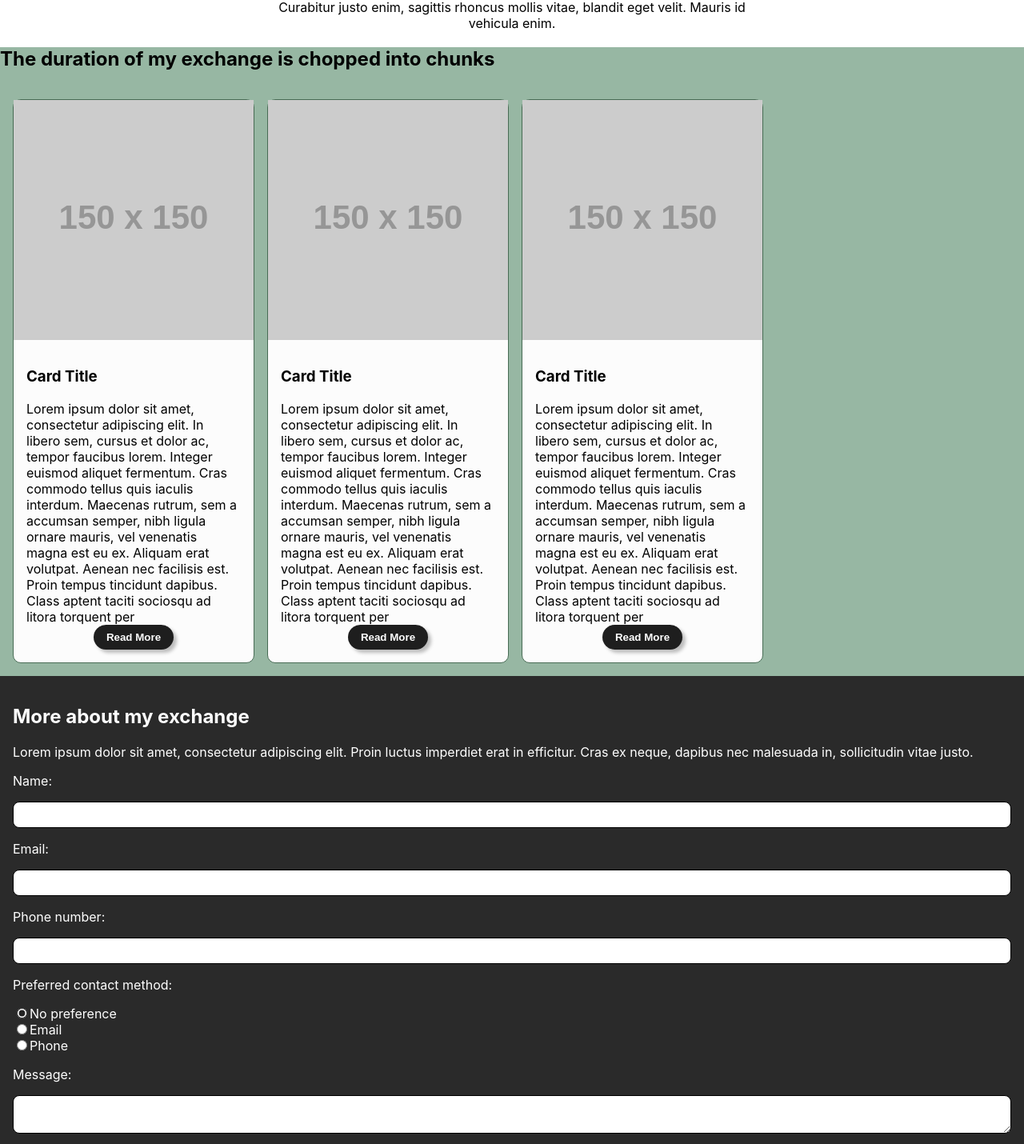
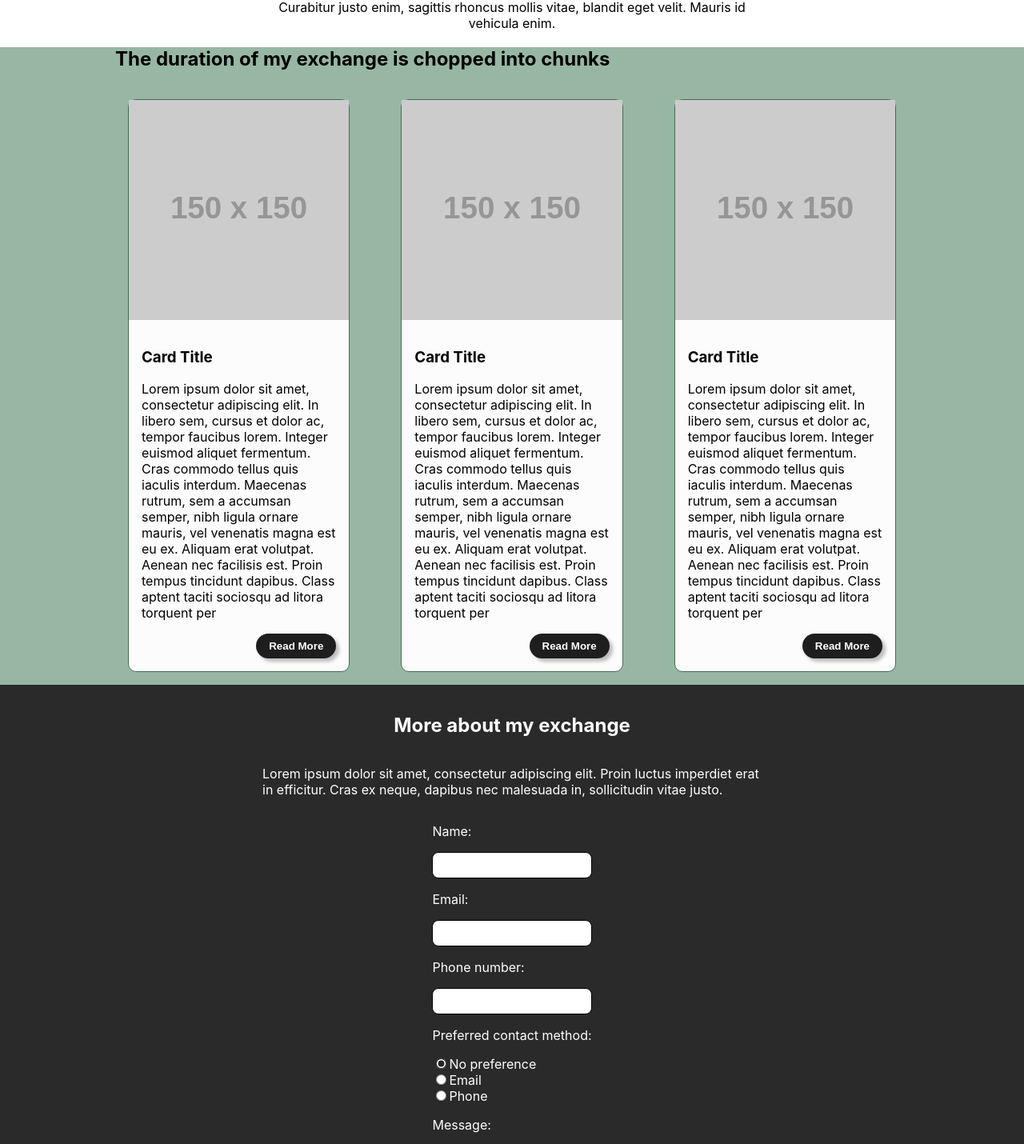
Before and after one commit to miia-mariastenius/exchange-diary, a React (Vite) app in the folder my-react-app/: page / in a window 1280 px wide. Shown: the part 234-1664 px from the top of the page at 80% size. Built offline with nearby package versions, Linux system fonts and the light colour scheme.

Commit message:
Card button aligned to right, card gap increased, padding and margin added to homepage

```diff
--- a/my-react-app/src/css/App.css
+++ b/my-react-app/src/css/App.css
@@ -65,11 +65,13 @@ p {
 
 .secondary-container {
   background-color: var(--secondary-bg-color);
+  padding: 0 9rem;
 }
 
 .card-container {
   display: flex;
-  gap: 1rem;
+  justify-content: center;
+  gap: 4rem;
   padding: 1rem;
 }
 
@@ -79,7 +81,7 @@ p {
   background-color: var(--tertiary-bg-color);
   border: 1px solid #476B54;
   border-radius: 10px;
-  width: 300px;
+  width: 360px;
 }
 
 .card-text {
@@ -90,9 +92,10 @@ p {
 
 .read-more-button {
   float: right;
-  margin: 0 auto;
+  margin-left: auto;
   background-color: var(--button-color);
   color: #FFFFFF;
+  margin-top: 1rem;
   padding: 0.5rem 1rem;
   border: none;
   border-radius: 30px;
@@ -102,9 +105,19 @@ p {
 }
 
 .tertiary-container{
+  margin: 0 auto;
+  padding: 1rem;
   background-color: var(--dark-bg-color);
   color: #FFFFFF;
-  padding: 1rem;
+}
+
+.contact-form {
+  display: flex;
+  flex-direction: column;
+  align-items: center;
+  gap: 1rem;
+  width: 50%;
+  margin: 0 auto;
 }
 
 .form{
```
